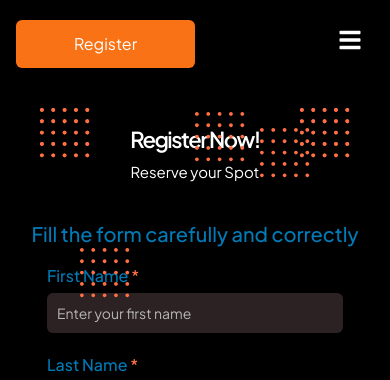
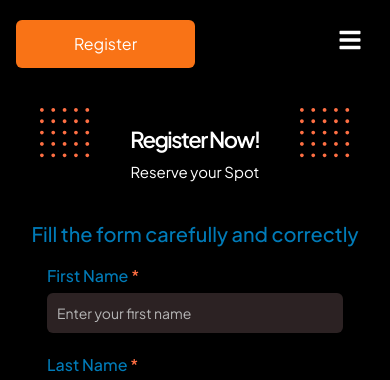
Before and after one commit to TxEAfrica/TxE-FE, a React (Create React App) app: page /register in a window 390 px wide. Shown: the top 380 px of the page. Built offline with nearby package versions, Linux system fonts and the light colour scheme; no server answers.

Commit message:
__added landing page responsivity on mobile devices

```diff
--- a/src/registrationPage/eventregistration/EventRegForm.js
+++ b/src/registrationPage/eventregistration/EventRegForm.js
@@ -200,13 +200,13 @@ const EventRegForm = () => {
 			<div className={EventRegCSS.main}>
 				<div className={EventRegCSS.decor}>
 					<FormVector position={"left-10 top-100"} />
-					<FormVector position={"left-10 bottom-100"} />
-					<FormVector position={"left-20 top-40"} />
-					<FormVector position={"top-6"} />
+					{/* <FormVector position={"left-10 bottom-100"} /> */}
+					{/* <FormVector position={"left-20 top-40"} /> */}
+					{/* <FormVector position={"top-6"} /> */}
 					{/* <FormVector position={'bottom-3'} /> */}
 					<FormVector position={"right-10 top-100"} />
-					<FormVector position={"right-10 bottom-100"} />
-					<FormVector position={"right-20 top-10"} />
+					{/* <FormVector position={"right-10 bottom-100"} />
+					<FormVector position={"right-20 top-10"} /> */}
 				</div>
 
 				<div className={EventRegCSS.formtitle}>
--- a/src/registrationPage/eventregistration/components/InputCSS.module.css
+++ b/src/registrationPage/eventregistration/components/InputCSS.module.css
@@ -75,7 +75,7 @@ form {
 	border-radius: 6px;
 	font-size: 14px;
 	background-color: #2c2223;
-	color: #fff;
+	color: #b6b3b3;
 }
 .inputholder label {
 	font-size: 16px;
--- a/src/registrationPage/eventregistration/components/InputField/InputField.js
+++ b/src/registrationPage/eventregistration/components/InputField/InputField.js
@@ -14,6 +14,7 @@ function InputField({labelText, htmlFor, inputId, type, value, onChange, placeho
             value={value}
             onChange={onChange}
             disabled={disable}
+            className='text-black'
             required
         />
     </div>
```
